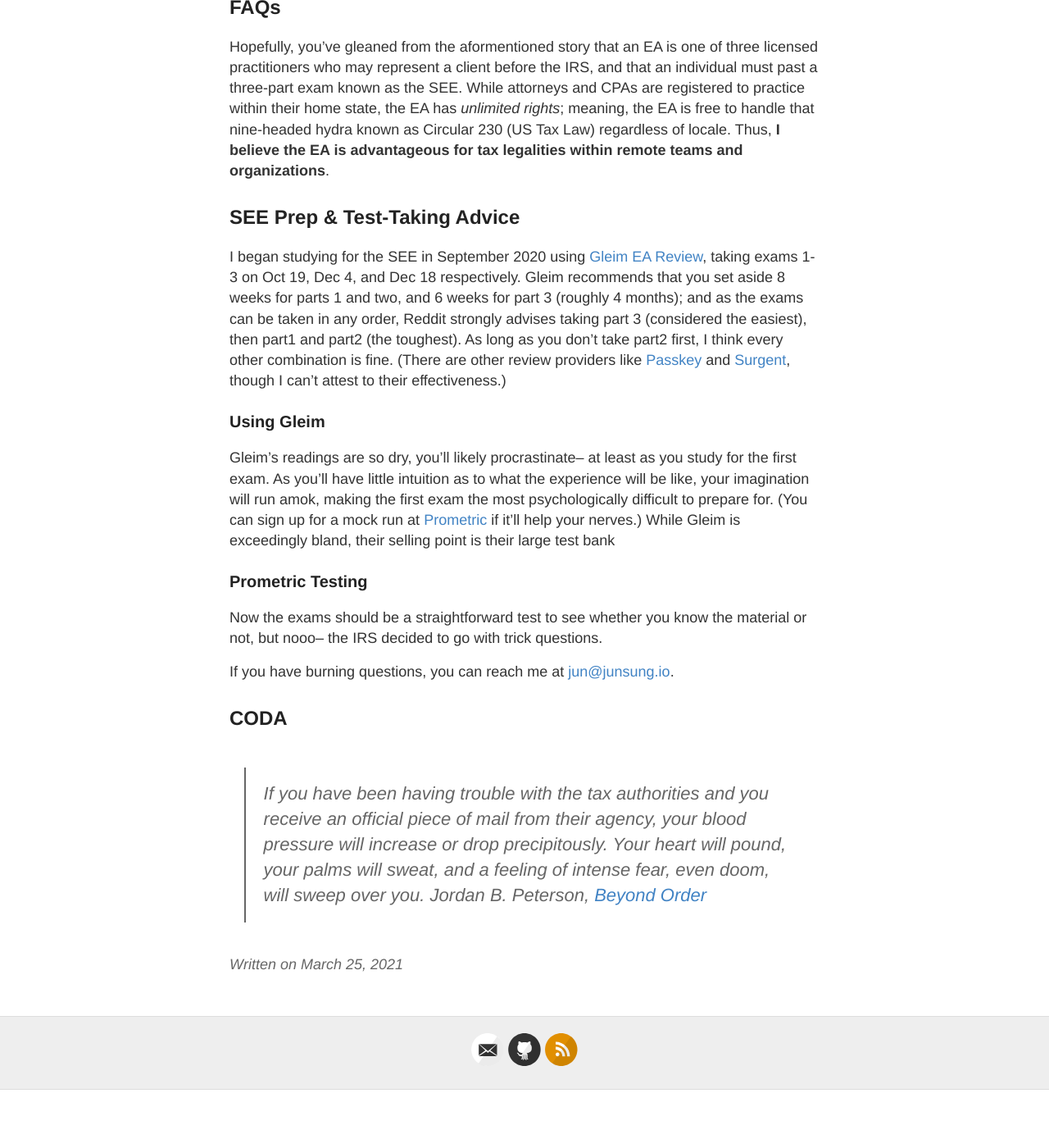
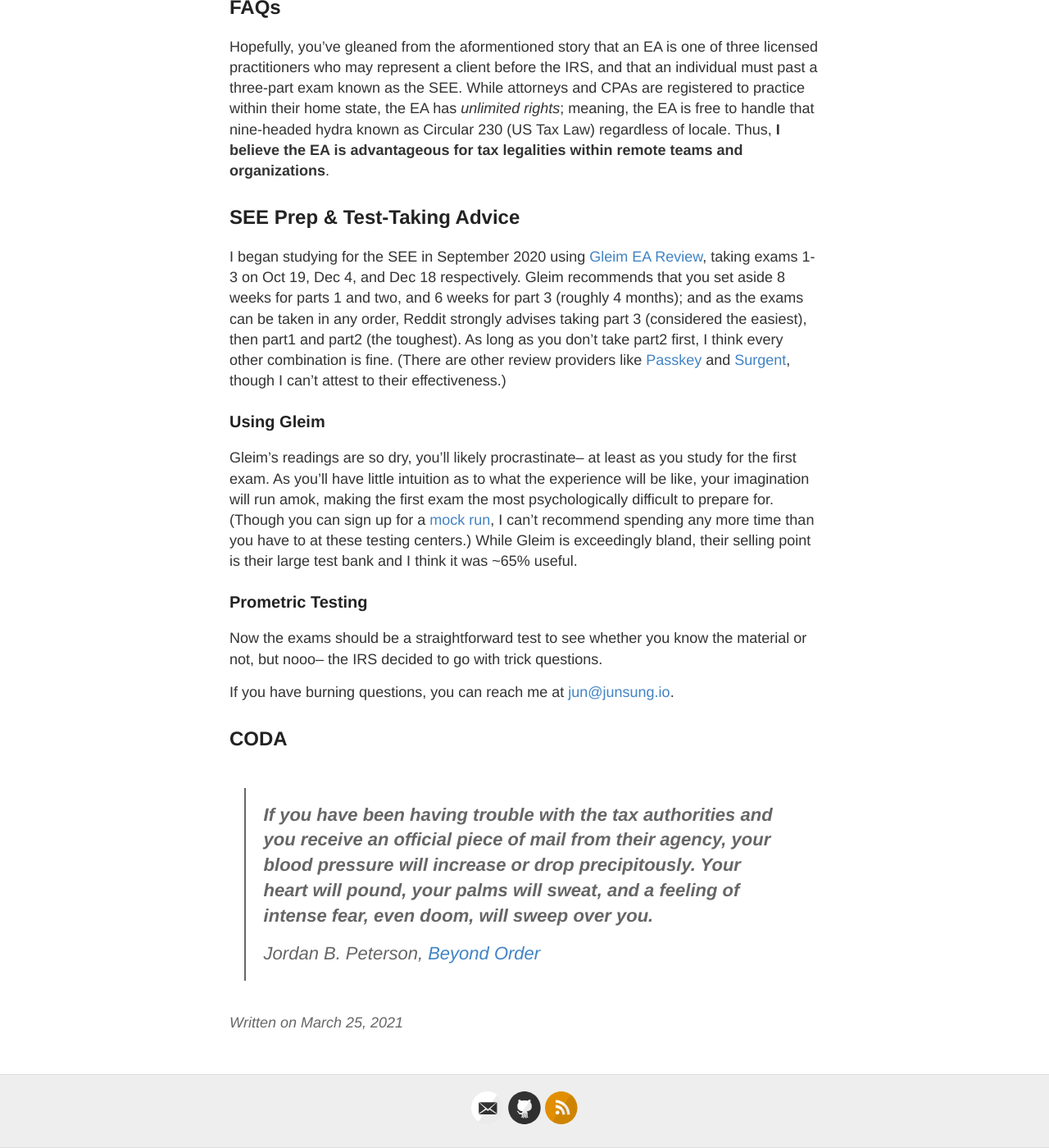
Before and after one commit to poastmil/junsunglee.com, a Jekyll site: the page built from _posts/2021-3-25-A-Tale-of-Tax-Licensing.md, in a window 1280 px wide and 1400 px high, scrolled down 1130 px. Shown: the whole window at 82% size. Built offline with Jekyll 4.4.1, drawn with Linux system fonts in a browser that asks for light colours; before the commit the page ends 2459 px from its top, so only the background shows below that.

Commit message:
Updated posts

```diff
--- a/_posts/2021-3-25-A-Tale-of-Tax-Licensing.md
+++ b/_posts/2021-3-25-A-Tale-of-Tax-Licensing.md
@@ -28,7 +28,7 @@
 I began studying for the SEE in September 2020 using [Gleim EA Review](https://www.gleim.com/enrolled-agent-review/), taking exams 1-3 on Oct 19, Dec 4, and Dec 18 respectively. Gleim recommends that you set aside 8 weeks for parts 1 and two, and 6 weeks for part 3 (roughly 4 months); and as the exams can be taken in any order, Reddit strongly advises taking part 3 (considered the easiest), then part1 and part2 (the toughest). As long as you don't take part2 first, I think every other combination is fine. (There are other review providers like [Passkey](https://www.passkeyonline.com/) and [Surgent](https://www.surgent.com/ea-exam-review/), though I can't attest to their effectiveness.)
 
 ### Using Gleim
-Gleim's readings are so dry, you'll likely procrastinate-- at least as you study for the first exam. As you'll have little intuition as to what the experience will be like, your imagination will run amok, making the first exam the most psychologically difficult to prepare for. (You can sign up for a mock run at [Prometric](https://www.prometric.com/test-takers/search/irs) if it'll help your nerves.) While Gleim is exceedingly bland, their selling point is their large test bank
+Gleim's readings are so dry, you'll likely procrastinate-- at least as you study for the first exam. As you'll have little intuition as to what the experience will be like, your imagination will run amok, making the first exam the most psychologically difficult to prepare for. (Though you can sign up for a [mock run](https://www.prometric.com/test-takers/search/irs), I can't recommend spending any more time than you have to at these testing centers.) While Gleim is exceedingly bland, their selling point is their large test bank and I think it was ~65% useful.
 
 ### Prometric Testing
 Now the exams should be a straightforward test to see whether you know the material or not, but nooo-- the IRS decided to go with trick questions.
@@ -38,5 +38,6 @@
 
 ## CODA
 
-> If you have been having trouble with the tax authorities and you receive an official piece of mail from their agency, your blood pressure will increase or drop precipitously. Your heart will pound, your palms will sweat, and a feeling of intense fear, even doom, will sweep over you.
+> **If you have been having trouble with the tax authorities and you receive an official piece of mail from their agency, your blood pressure will increase or drop precipitously. Your heart will pound, your palms will sweat, and a feeling of intense fear, even doom, will sweep over you.**
+>
 > Jordan B. Peterson, [*Beyond Order*](https://smile.amazon.com/Beyond-Order-More-Rules-Life/dp/0593084640)
```
Also changed, not shown: _posts/2021-2-12-ConsenSys-Blockchain-Developer-Bootcamp.md (+2 -2 lines).
